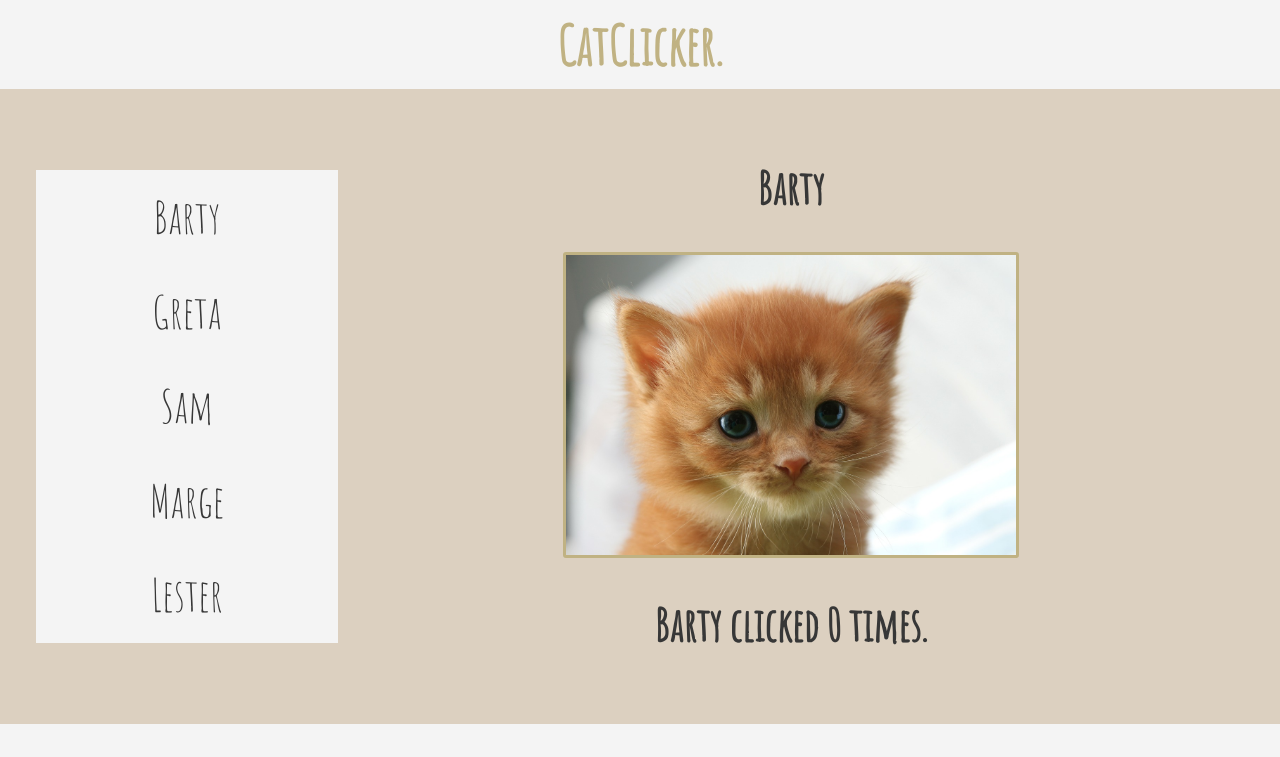
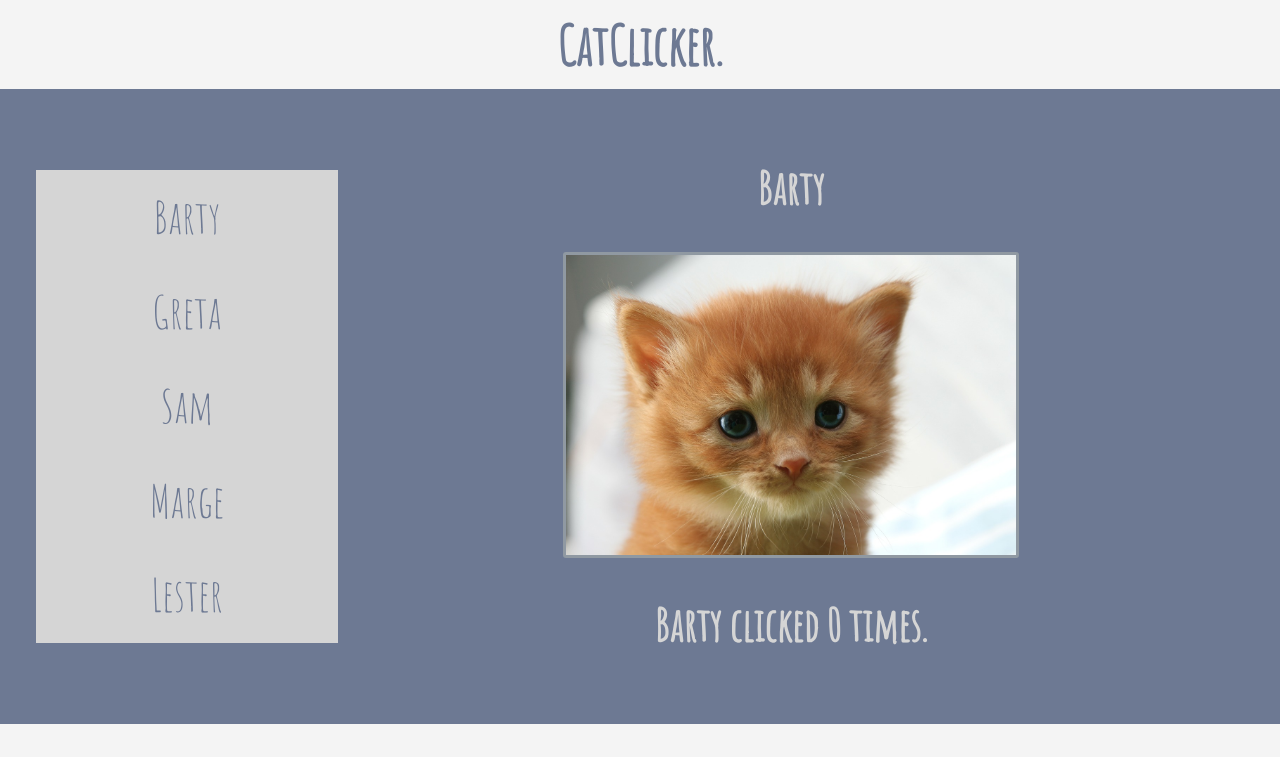
Before and after one commit to trezp/kittenclicker2017, a plain HTML site: page index.html in a window 1280 px wide. Shown: the top 757 px of the page. Drawn offline with nearby package versions, Linux system fonts and the light colour scheme.

Commit message:
improved color scheme

```diff
--- a/styles.css
+++ b/styles.css
@@ -2,14 +2,14 @@ body {
   font-family: 'Amatic SC', cursive;
   font-size: 18px;
   background: #f4f4f4;
-  color: #373737;
+  color: #d5d5d5;
 }
 
 /* GENERIC STYLES */
 
 h1 {
   font-size: 3em;
-  color: #C0b283;
+  color: #6D7993;
   margin: .25em;
 }
 h1, h2 {
@@ -23,7 +23,7 @@ ul {
   padding: 0;
 }
 button {
-  border: 1px solid black;
+  border: 1px solid #6D7993;
   padding: 5px;
   border-radius: 4px;
   margin-bottom: 15px;
@@ -37,7 +37,7 @@ img {
   align-self: center;
   max-height: 300px;
   max-width: 100%;
-  border: .2em solid #C0b283;
+  border: .2em solid #9099A2;
   border-radius: 3px;
 }
 
@@ -50,7 +50,7 @@ img {
   display: grid;
   grid-template-columns: 1fr 3fr;
   padding: 2em;
-  background: #dcd0c0;
+  background: #6D7993;
 }
 
 .cat-nav {
@@ -58,19 +58,20 @@ img {
   flex-direction: column;
   justify-content: space-around;
   font-size: 2.5em;
-  background: #f4f4f4;
+  background: #d5d5d5;
 }
 
 .cat-nav li {
   text-align: center;
   cursor: pointer;
+  color: #6D7993;
 }
 
 .cat-nav li:hover::before,
 .cat-nav li:hover::after {
   font-family: 'Material Icons';
   content: '\E91D';
-  color: #C0b283;
+  color: #96858F;
   font-size: .5em;
 }
 
```
